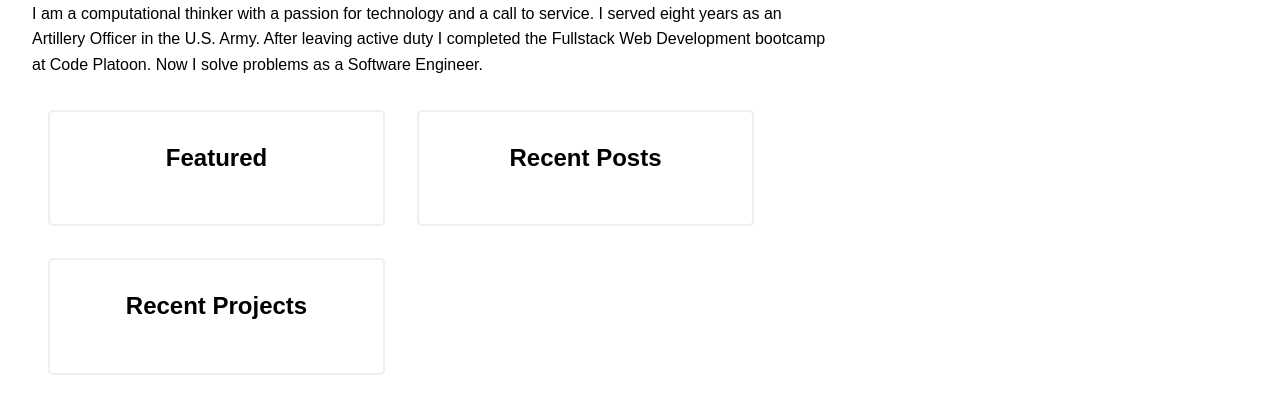
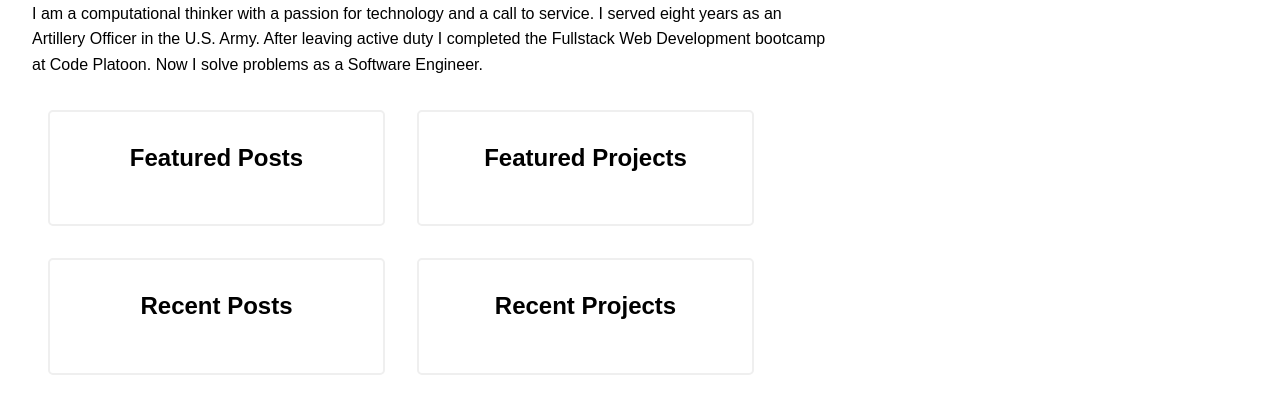
Before and after one commit to ngraton/ngraton.dev, a Gatsby site: page / in a window 1280 px wide. Shown: the part 139-552 px from the top of the page. Built offline with nearby package versions, Linux system fonts and the light colour scheme; Gatsby itself is replaced by a stand-in of ours; a web font is replaced by a local one.

Commit message:
all featured content

```diff
--- a/src/pages/index.jsx
+++ b/src/pages/index.jsx
@@ -10,7 +10,7 @@ import config from "../../data/SiteConfig";
 class Home extends React.Component {
   render() {
     const { data } = this.props
-    const { projects, blogs, featured } = data
+    const { projects, blogs, featuredPosts, featuredProjects } = data
 
     return (
       <Layout>
@@ -19,7 +19,8 @@ class Home extends React.Component {
           <SEO />
           <About />
           <div className="featured-container">
-            <HighFive postEdges={featured.edges} title="Featured" />
+            <HighFive postEdges={featuredPosts.edges} title="Featured Posts" />
+            <HighFive postEdges={featuredProjects.edges} title="Featured Projects" />
             <HighFive postEdges={blogs.edges} title="Recent Posts" />
             <HighFive postEdges={projects.edges} title="Recent Projects" />
           </div>
@@ -78,7 +79,29 @@ export const pageQuery = graphql`
         }
       }
     }
-    featured: allMarkdownRemark(
+    featuredPosts: allMarkdownRemark(
+      limit: 1
+      sort: { fields: [fields___date], order: DESC }
+      filter: {frontmatter: { tags: { eq: "featured" }, category: { eq: "blog" } } }
+      ) {
+      edges {
+        node {
+          fields {
+            slug
+            date
+          }
+          excerpt
+          timeToRead
+          frontmatter {
+            title
+            tags
+            cover
+            date
+          }
+        }
+      }
+    }
+    featuredProjects: allMarkdownRemark(
       limit: 1
       sort: { fields: [fields___date], order: DESC }
       filter: {frontmatter: { tags: { eq: "featured" }, category: { eq: "blog" } } }
```
Also changed, not shown: content/01-01-2017.md (+1 -0 lines).
